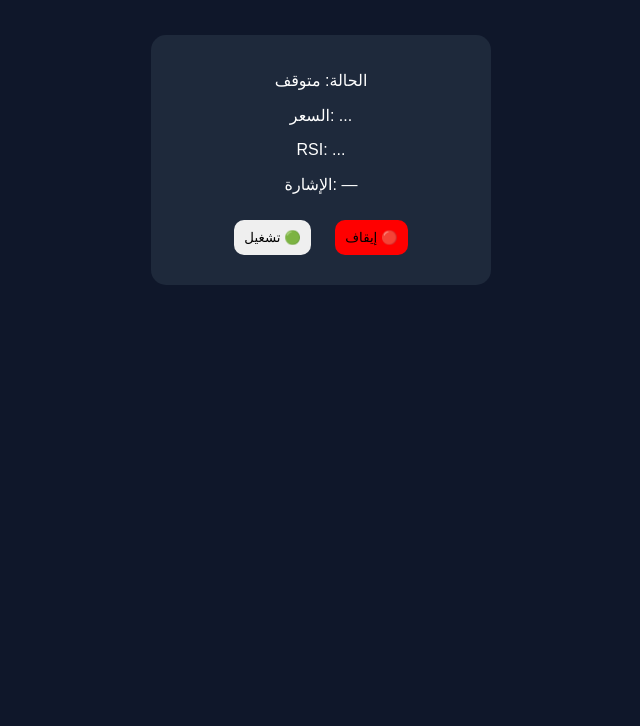
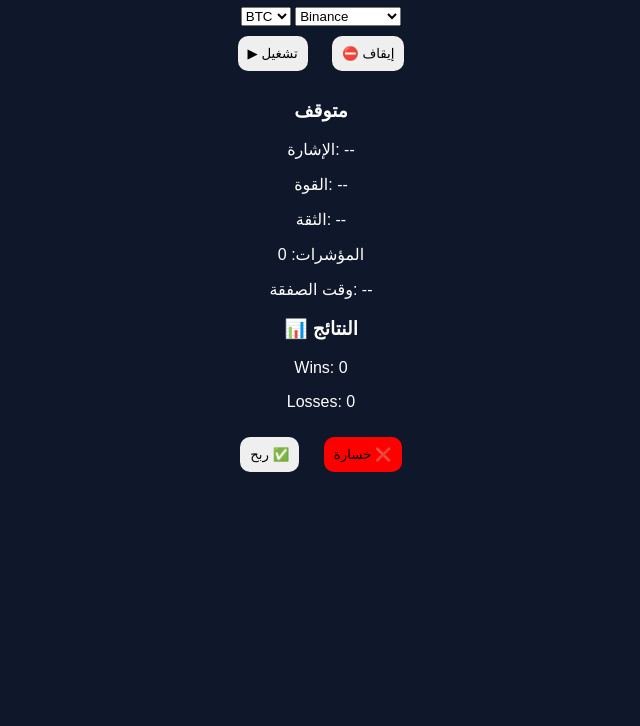
Before and after one commit to 1grtaa/HRT---PUBG-, a plain HTML site: page index.html in a window 1280 px wide. Shown: the part 74-800 px from the top of the page, without its empty margins (319-959 px from the left). Drawn offline with Linux system fonts and the light colour scheme.

Commit message:
Update index.html

```diff
--- a/index.html
+++ b/index.html
@@ -2,22 +2,50 @@
 <html lang="ar">
 <head>
 <meta charset="UTF-8">
-<title>Signal Bot</title>
+<title>Trading Lab AI</title>
 <link rel="stylesheet" href="style.css">
 </head>
 <body>
 
-<h1>📊 Signal Bot</h1>
+<h1>🧪 Trading Lab AI</h1>
 
-<div class="box">
-  <p>الحالة: <span id="status">متوقف</span></p>
+<div class="container">
 
-  <p>السعر: <span id="price">...</span></p>
-  <p>RSI: <span id="rsi">...</span></p>
-  <p>الإشارة: <span id="signal">—</span></p>
+<select id="symbol">
+  <option value="BTCUSDT">BTC</option>
+  <option value="ETHUSDT">ETH</option>
+  <option value="BNBUSDT">BNB</option>
+</select>
 
-  <button onclick="startBot()">تشغيل 🟢</button>
-  <button onclick="stopBot()">إيقاف 🔴</button>
+<select id="platform">
+  <option>Binance</option>
+  <option>Pocket Option</option>
+</select>
+
+<br>
+
+<button onclick="startBot()">▶ تشغيل</button>
+<button class="stop" onclick="stopBot()">⛔ إيقاف</button>
+
+<h3 id="status">متوقف</h3>
+
+<div class="card">
+  <p>الإشارة: <span id="signal">--</span></p>
+  <p>القوة: <span id="strength">--</span></p>
+  <p>الثقة: <span id="confidence">--</span></p>
+  <p>المؤشرات: <span id="agree">0</span></p>
+  <p>وقت الصفقة: <span id="time">--</span></p>
+</div>
+
+<div class="card">
+  <h3>📊 النتائج</h3>
+  <p>Wins: <span id="wins">0</span></p>
+  <p>Losses: <span id="losses">0</span></p>
+</div>
+
+<button class="win" onclick="recordWin()">ربح ✅</button>
+<button class="loss" onclick="recordLoss()">خسارة ❌</button>
+
 </div>
 
 <script src="script.js"></script>
```
